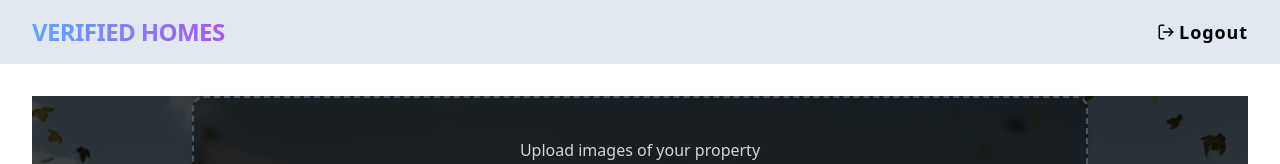
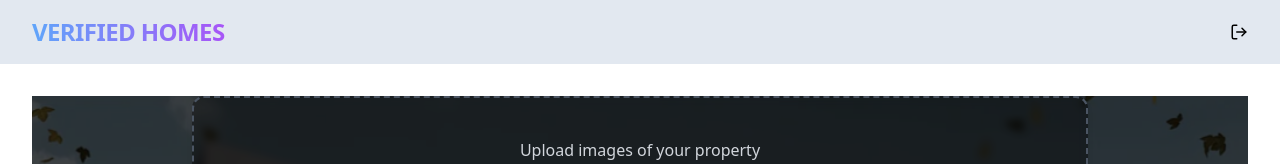
Before and after one commit to JaxTee100/real-estate-project-client, a Next.js app: page /house/add in a window 1280 px wide. Shown: the top 164 px of the page. Built offline with nearby package versions, Linux system fonts and the light colour scheme; what @arcjet/next would draw is missing.

Commit message:
submission day

```diff
--- a/src/components/navbar.jsx
+++ b/src/components/navbar.jsx
@@ -4,6 +4,7 @@ import { LogOut, Menu, X } from 'lucide-react'
 import React, { useState, useEffect } from 'react'
 import { useRouter } from "next/navigation";
 import { motion, AnimatePresence } from 'framer-motion'
+import Link from 'next/link';
 
 const Navbar = () => {
   const router = useRouter();
@@ -40,16 +41,14 @@ const Navbar = () => {
         whileTap={{ scale: 0.95 }}
       >
         <LogOut size={18} />
-        <span className="hidden sm:inline">Logout</span>
       </motion.button>
     </>
   );
 
   return (
     <motion.nav
-      className={`fixed w-full z-50 px-4 sm:px-8 py-4 transition-all duration-300 ${
-        scrolled ? 'bg-slate-200/95 backdrop-blur-sm shadow-lg' : 'bg-slate-200'
-      } `}
+      className={`fixed w-full z-50 px-4 sm:px-8 py-4 transition-all duration-300 ${scrolled ? 'bg-slate-200/95 backdrop-blur-sm shadow-lg' : 'bg-slate-200'
+        } `}
       initial={{ y: -100 }}
       animate={{ y: 0 }}
       transition={{ type: 'spring', stiffness: 300, damping: 20 }}
@@ -62,7 +61,9 @@ const Navbar = () => {
           className="flex items-center"
         >
           <h1 className="text-xl sm:text-2xl font-bold bg-gradient-to-r from-blue-400 to-purple-500 bg-clip-text text-transparent tracking-tight">
-            VERIFIED HOMES
+            <Link href='/house/list'>
+              VERIFIED HOMES
+            </Link>
           </h1>
         </motion.div>
 
```
